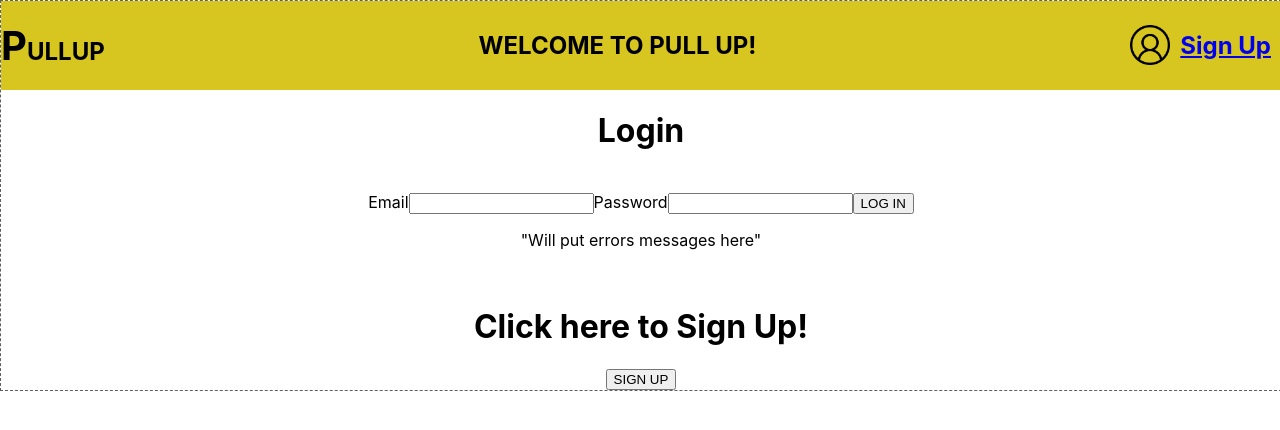
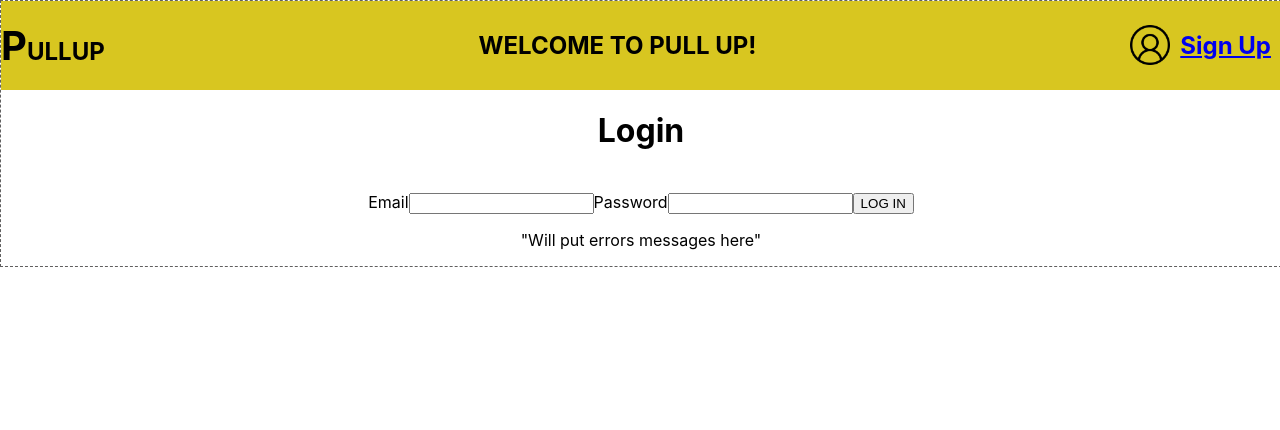
Before and after one commit to elvinhatamov/Pull-up, a React (Create React App) app: page / in a window 1280 px wide. Shown: the top 430 px of the page. Built offline with nearby package versions, Linux system fonts and the light colour scheme.

Commit message:
working nav login logout

```diff
--- a/src/Components/LoginForm/LoginForm.jsx
+++ b/src/Components/LoginForm/LoginForm.jsx
@@ -68,11 +68,6 @@ function LoginForm(props) {
         <button type="submit">LOG IN</button>
       </form>
       <p className="login-error-message">"Will put errors messages here"</p>
-      <br />
-      <h1>Click here to Sign Up!</h1>
-      <Link to="/signup">
-        <button>SIGN UP</button>
-      </Link>
     </div>
   );
 }
--- a/src/Components/Navbar/Navbar.jsx
+++ b/src/Components/Navbar/Navbar.jsx
@@ -10,6 +10,7 @@ function Navbar(props) {
   let nextPath = "";
   let nextPathName = "";
 
+  //checks current page if login or signup and prepares navbar button
   if (location.pathname != "/signup") {
     nextPath = "/signup";
     nextPathName = "Sign Up";
@@ -35,11 +36,10 @@ function Navbar(props) {
             <h1>My Hostings</h1>
           </div>
           <div className="signup-login-div">
-            <h1>Welcome </h1>
             <img src={process.env.PUBLIC_URL + "images/usericon.png"} />
-            <div className="logout" onClick={() => props.handleLogout()}>
+            <Link to="/login" onClick={() => props.handleLogout()}>
               <h1>Logout</h1>
-            </div>
+            </Link>
           </div>
         </div>
       ) : (
--- a/src/Components/SignUpForm/SignUpForm.jsx
+++ b/src/Components/SignUpForm/SignUpForm.jsx
@@ -64,6 +64,8 @@ export default class SignUpForm extends Component {
     //const disable = this.state.password !== this.state.confirm;
     return (
       <div className="SignUpForm" onSubmit={this.signupHandle}>
+        <h1>Sign Up!</h1>
+
         <form>
           <label>Username </label>
           <input
```
